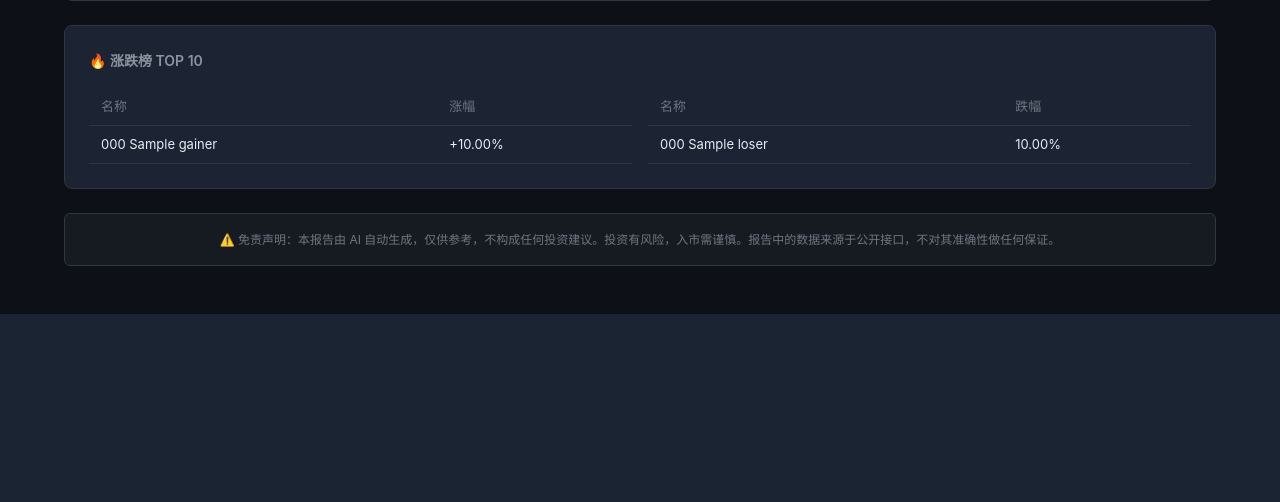
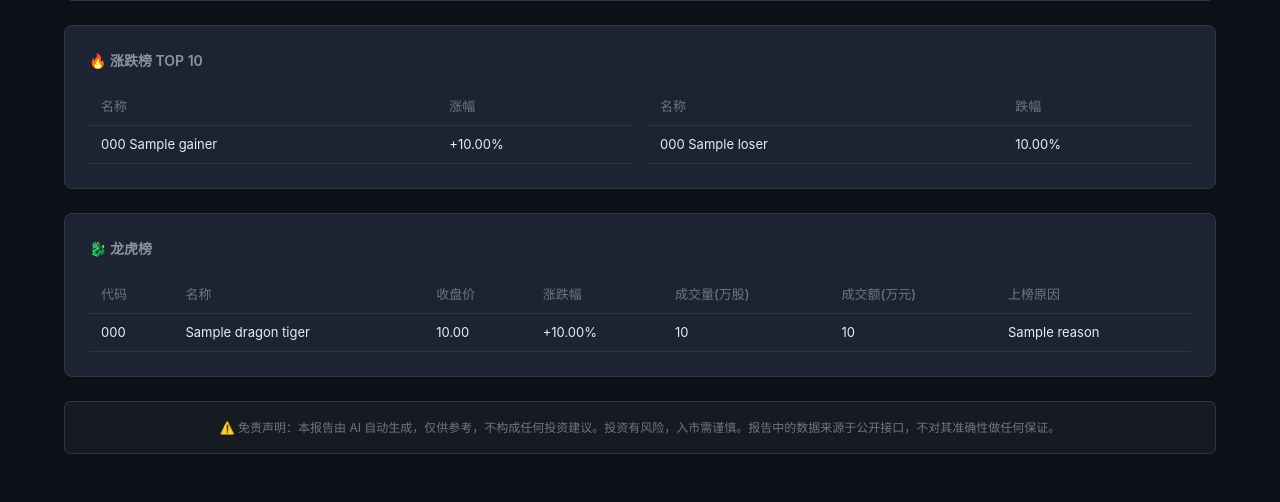
Before and after one commit to ad12398/a-share-report, a Python web app: template src/web/templates/report.html in a window 1280 px wide. Shown: the part 916-1418 px from the top of the page. Before the commit the page ends 1230 px from the top, so only its background shows below. Run offline with Jinja, Linux system fonts and the light colour scheme; the template is opened without the code that fills it: most values are stand-ins (such as "Sample title", 1, 10 or a date in 2020); some libraries are stand-ins or nearby versions.

Commit message:
feat: add dragon-tiger board table to report HTML
Previously dragon_tiger data was only sent to DeepSeek prompt
but never rendered in the HTML for human readers. Add a table
showing top 20 LHB stocks with code, name, close, change_pct,
volume, amount and reason.

Co-Authored-By: Claude Fable 5 <noreply@anthropic.com>

```diff
--- a/src/web/renderer.py
+++ b/src/web/renderer.py
@@ -65,6 +65,7 @@ def render_report(
         overview=data.get("overview", {}),
         chart_data=_safe_script_json(chart_data or {}),
         movers=data.get("movers", {}),
+        dragon_tiger=data.get("dragon_tiger", []),
         commodities=data.get("commodities", {}),
         north_flow=data.get("north_flow", {}),
         linked_markets=data.get("linked_markets", {}),
--- a/src/web/templates/report.html
+++ b/src/web/templates/report.html
@@ -188,6 +188,29 @@
   </div>
   {% endif %}
 
+  <!-- 龙虎榜 -->
+  {% if dragon_tiger %}
+  <div class="chart-container">
+    <div class="chart-title">🐉 龙虎榜</div>
+    <table class="data-table">
+      <thead><tr><th>代码</th><th>名称</th><th>收盘价</th><th>涨跌幅</th><th>成交量(万股)</th><th>成交额(万元)</th><th>上榜原因</th></tr></thead>
+      <tbody>
+      {% for s in dragon_tiger[:20] %}
+      <tr>
+        <td>{{ s.code }}</td>
+        <td>{{ s.name }}</td>
+        <td>{{ "%.2f"|format(s.close) }}</td>
+        <td class="{{ 'up' if s.change_pct >= 0 else 'down' }}">{{ "%+.2f"|format(s.change_pct) }}%</td>
+        <td>{{ "%.0f"|format(s.volume) }}</td>
+        <td>{{ "%.0f"|format(s.amount) }}</td>
+        <td>{{ s.reason if s.reason else '-' }}</td>
+      </tr>
+      {% endfor %}
+      </tbody>
+    </table>
+  </div>
+  {% endif %}
+
   <!-- 免责声明 -->
   <div class="disclaimer">
     ⚠️ 免责声明：本报告由 AI 自动生成，仅供参考，不构成任何投资建议。投资有风险，入市需谨慎。报告中的数据来源于公开接口，不对其准确性做任何保证。
```
